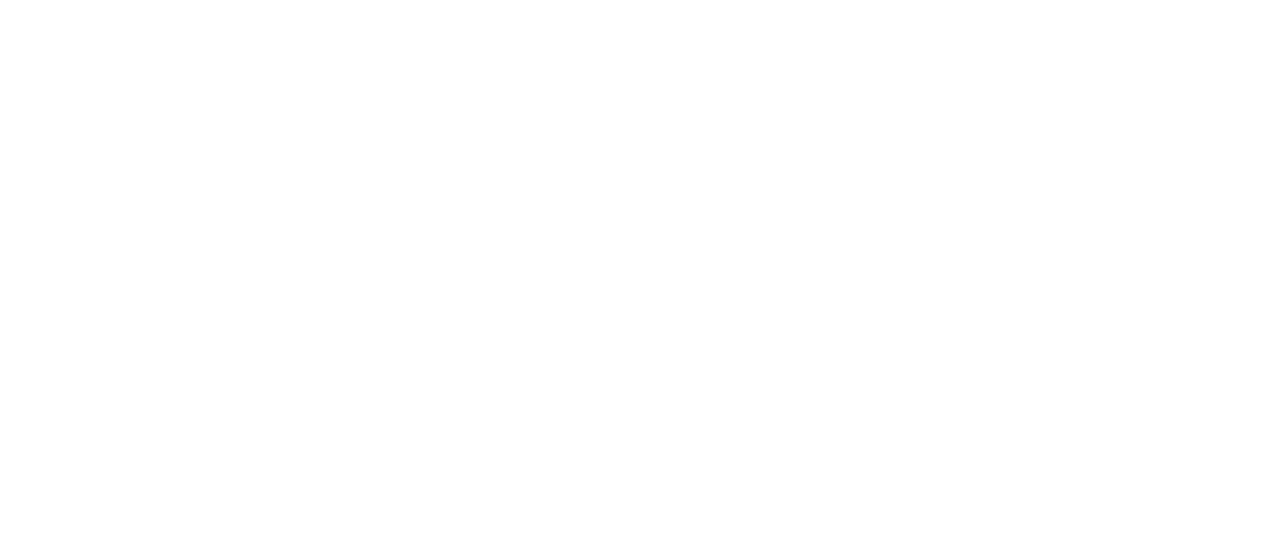
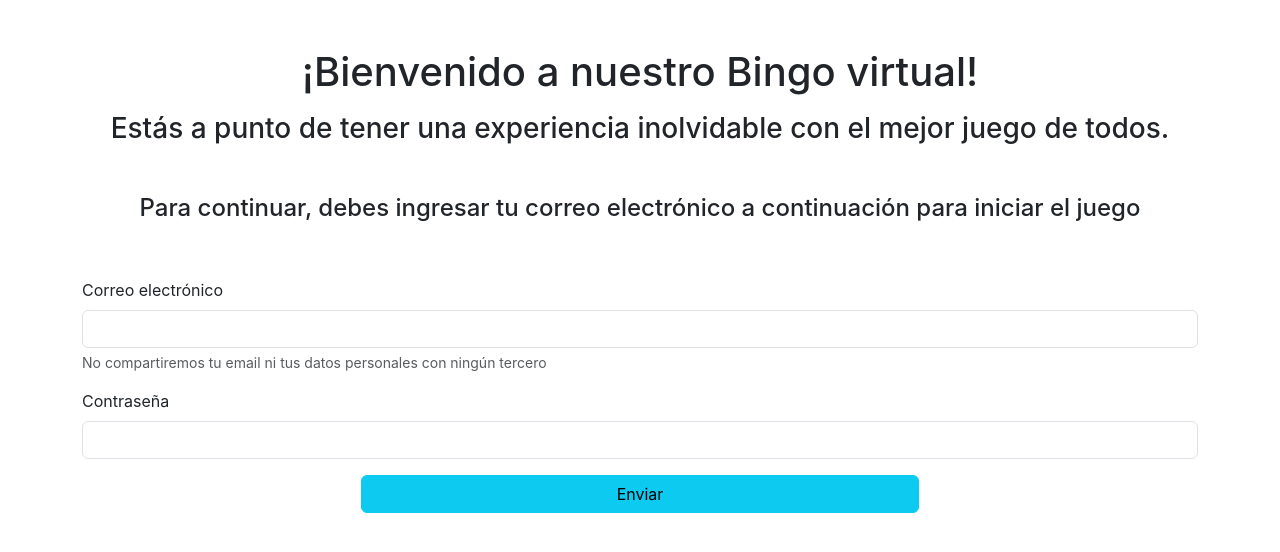
Before and after one commit to suaviaparicio/bingo-webapp-frontend, a React (Create React App) app: page / in a window 1280 px wide. Before the commit this address had no page. Shown: the top 552 px of the page. Built offline with nearby package versions, Linux system fonts and the light colour scheme.

Commit message:
WIP Auth component

```diff
--- /dev/null
+++ b/src/containers/Auth.jsx
@@ -0,0 +1,35 @@
+import React from "react";
+
+const Auth = () => {
+    return (
+        <div className="container">
+            <div className="row mt-5">
+                <h1 className="text-center mb-3">¡Bienvenido a nuestro Bingo virtual!</h1>
+                <h3 className="text-center mb-5">Estás a punto de tener una experiencia inolvidable con el mejor juego de todos.</h3>
+                <h4 className="text-center">Para continuar, debes ingresar tu correo electrónico a continuación para iniciar el juego</h4>
+
+            </div>
+            <div className="row mt-5">
+                <form action="">
+                    <div className="mb-3">
+                        {/* Revisar el 'htmlFor', en Bootstrap utiliza 'for' */}
+                        <label className="form-label" htmlFor="InputEmail1">Correo electrónico</label>
+                        <input className="form-control" type="email" id="emailInput" aria-describedby="emailHelp"/>
+                        <div id="emailHelp" class="form-text">No compartiremos tu email ni tus datos personales con ningún tercero</div>
+                    </div>
+                    <div className="mb-3">
+                        {/* Revisar el 'htmlFor', en Bootstrap utiliza 'for' */}
+                        <label className="form-label" htmlFor="InputPassword">Contraseña</label>
+                        <input className="form-control" type="password" id="passwordInput"/>
+                    </div>
+                    <div className="start-button d-grid gap-2 col-6 mx-auto">
+                        <button type="submit" className="btn btn-info">Enviar</button>
+                    </div>
+                </form>
+
+            </div>
+
+        </div>
+    );
+};
+export default Auth;
--- a/src/routes/AppRoutes.jsx
+++ b/src/routes/AppRoutes.jsx
@@ -1,14 +1,14 @@
 import React from 'react';
 import { Routes, Route } from 'react-router-dom';
 import HomeLayout from '../layouts/HomeLayout';
-// import Auth from '../containers/Auth';
+import Auth from '../containers/Auth';
 import Home from '../pages/Home';
 import BingoContainer from '../containers/BingoContainer';
 
 
 const AppRoutes = () => (
     <Routes>
-        {/* <Route path='/' element={<Auth />} /> */}
+        <Route path='/' element={<Auth />} />
 
         <Route path="/home" element={<HomeLayout />}>
             <Route index element={<Home />} />
```
